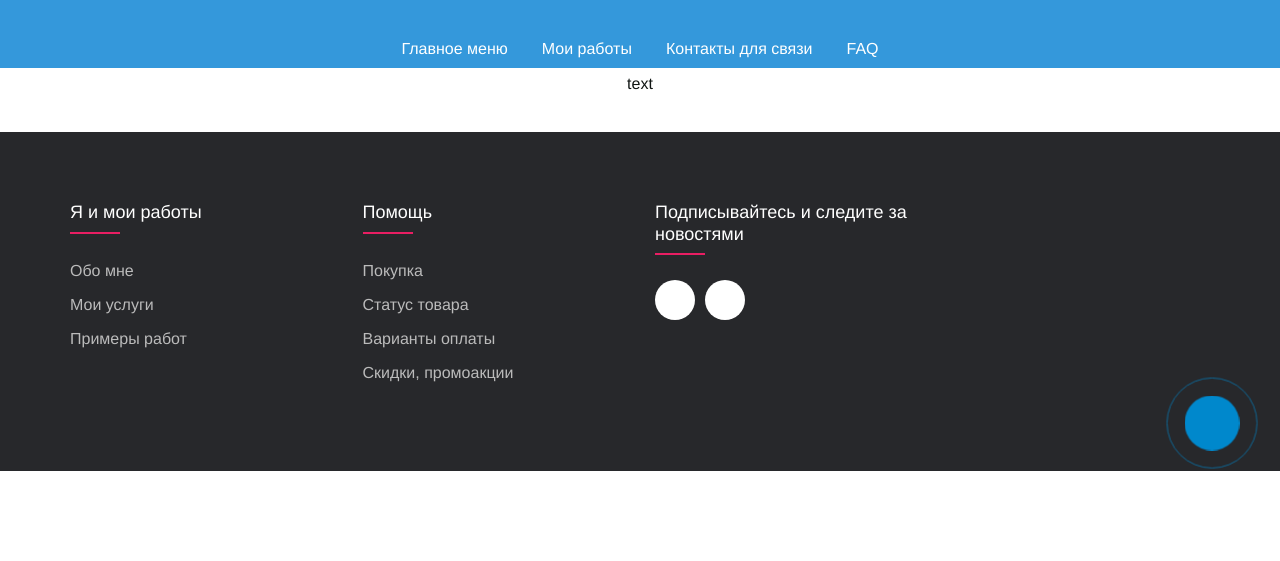
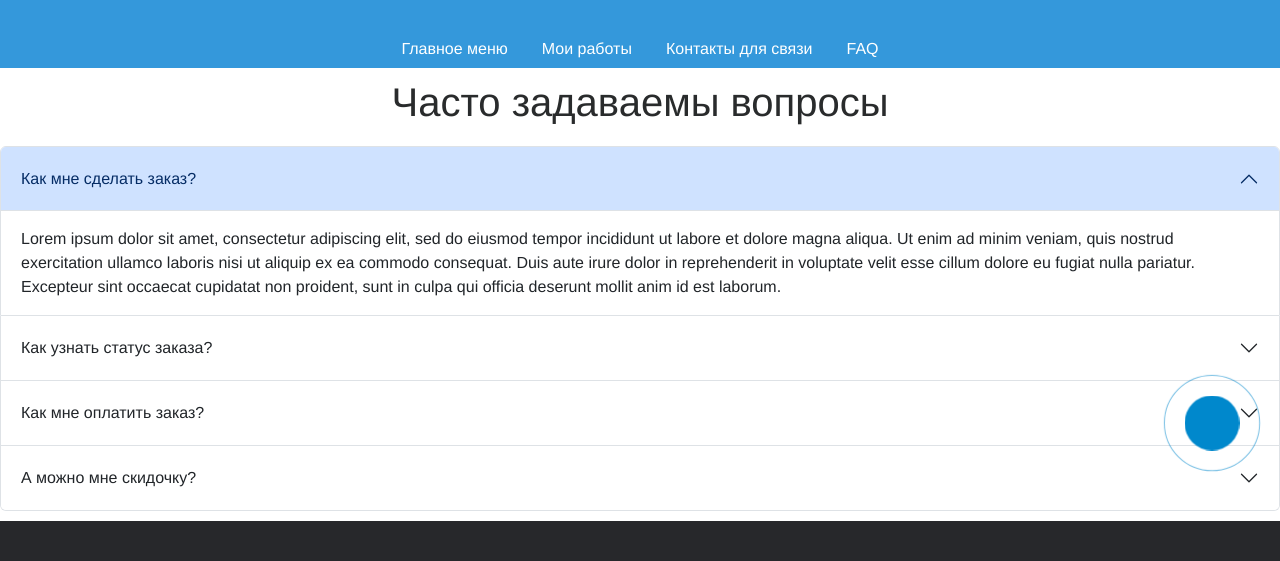
Before and after one commit to AlekseySapunkov/vite-react-bootstrap-ts-app, a React (Vite) app: page /faq in a window 1280 px wide. Shown: the part 232-793 px from the top of the page. Built offline with nearby package versions, Linux system fonts and the light colour scheme.

Commit message:
add content FAQ

```diff
--- a/components/layouts/Footer.tsx
+++ b/components/layouts/Footer.tsx
@@ -9,8 +9,8 @@ const Footer = (props: any) => {
         <div className={styles['footer-col']}>
           <h4>Я и мои работы</h4>
           <ul>
-            <li><a href="#">Обо мне</a></li>
-            <li><a href="#">Мои услуги</a></li>
+            <li><a href="/">Обо мне</a></li>
+            <li><a href="/">Мои услуги</a></li>
             <li><a href="works">Примеры работ</a></li>
           </ul>
         </div>
--- a/components/layouts/MainContent.tsx
+++ b/components/layouts/MainContent.tsx
@@ -13,13 +13,16 @@ const MainContent = (props: any) => {
             жизни.
             <br /> Пою, танцую, играю, рисую.
           </p>
+          <p>Я провожу мастер класы, рисую картины маслом <br />
+            А еще я могу делать афигенные 2d и 3d изображения.
+          </p>
         </div>
         <div className={styles.img}>
-            <img
-              src="me.jpg"
-              alt="imageFinger"
-            />
-          </div>
+          <img
+            src="me.jpg"
+            alt="imageFinger"
+          />
+        </div>
       </div>
     </main>
   );
--- /dev/null
+++ b/components/nav/FAQ.module.scss
@@ -0,0 +1,8 @@
+.h1 {
+    margin-top: 10px;
+    margin-bottom: 20px;
+}
+
+.accordion {
+    margin-bottom: 10px;
+}
--- a/components/nav/FAQ.tsx
+++ b/components/nav/FAQ.tsx
@@ -1,7 +1,59 @@
-const FAQ = (props: any) => {
+import { Accordion } from "react-bootstrap"
+import styles from "./FAQ.module.scss"
+const FAQ = () => {
     return (
         <>
-            <p>text</p>
+            <h1 className={styles.h1}>Часто задаваемы вопросы</h1>
+            <Accordion defaultActiveKey="0" className={styles.accordion}>
+                <Accordion.Item eventKey="0">
+                    <Accordion.Header>Как мне сделать заказ?</Accordion.Header>
+                    <Accordion.Body>
+                        Lorem ipsum dolor sit amet, consectetur adipiscing elit, sed do
+                        eiusmod tempor incididunt ut labore et dolore magna aliqua. Ut enim ad
+                        minim veniam, quis nostrud exercitation ullamco laboris nisi ut
+                        aliquip ex ea commodo consequat. Duis aute irure dolor in
+                        reprehenderit in voluptate velit esse cillum dolore eu fugiat nulla
+                        pariatur. Excepteur sint occaecat cupidatat non proident, sunt in
+                        culpa qui officia deserunt mollit anim id est laborum.
+                    </Accordion.Body>
+                </Accordion.Item>
+                <Accordion.Item eventKey="1">
+                    <Accordion.Header>Как узнать статус заказа?</Accordion.Header>
+                    <Accordion.Body>
+                        Lorem ipsum dolor sit amet, consectetur adipiscing elit, sed do
+                        eiusmod tempor incididunt ut labore et dolore magna aliqua. Ut enim ad
+                        minim veniam, quis nostrud exercitation ullamco laboris nisi ut
+                        aliquip ex ea commodo consequat. Duis aute irure dolor in
+                        reprehenderit in voluptate velit esse cillum dolore eu fugiat nulla
+                        pariatur. Excepteur sint occaecat cupidatat non proident, sunt in
+                        culpa qui officia deserunt mollit anim id est laborum.
+                    </Accordion.Body>
+                </Accordion.Item>
+                <Accordion.Item eventKey="2">
+                    <Accordion.Header>Как мне оплатить заказ?</Accordion.Header>
+                    <Accordion.Body>
+                        Lorem ipsum dolor sit amet, consectetur adipiscing elit, sed do
+                        eiusmod tempor incididunt ut labore et dolore magna aliqua. Ut enim ad
+                        minim veniam, quis nostrud exercitation ullamco laboris nisi ut
+                        aliquip ex ea commodo consequat. Duis aute irure dolor in
+                        reprehenderit in voluptate velit esse cillum dolore eu fugiat nulla
+                        pariatur. Excepteur sint occaecat cupidatat non proident, sunt in
+                        culpa qui officia deserunt mollit anim id est laborum.
+                    </Accordion.Body>
+                </Accordion.Item>
+                <Accordion.Item eventKey="3">
+                    <Accordion.Header>А можно мне скидочку?</Accordion.Header>
+                    <Accordion.Body>
+                        Lorem ipsum dolor sit amet, consectetur adipiscing elit, sed do
+                        eiusmod tempor incididunt ut labore et dolore magna aliqua. Ut enim ad
+                        minim veniam, quis nostrud exercitation ullamco laboris nisi ut
+                        aliquip ex ea commodo consequat. Duis aute irure dolor in
+                        reprehenderit in voluptate velit esse cillum dolore eu fugiat nulla
+                        pariatur. Excepteur sint occaecat cupidatat non proident, sunt in
+                        culpa qui officia deserunt mollit anim id est laborum.
+                    </Accordion.Body>
+                </Accordion.Item>
+            </Accordion>
         </>
     )
 
--- a/index.html
+++ b/index.html
@@ -1,14 +1,17 @@
 <!doctype html>
 <html lang="en">
+
 <head>
   <meta charset="UTF-8" />
   <link rel="icon" type="image/svg+xml" href="/vite.svg" />
   <meta name="viewport" content="width=device-width, initial-scale=1.0" />
   <script src="https://api-maps.yandex.ru/v3/?apikey=cd8cc1b2-3698-4bab-b838-d3bea05cbf36&lang=ru_RU"></script>
-    <title>Vite + React + TS</title>
+  <title>Сайт художницы</title>
 </head>
+
 <body>
   <div id="root"></div>
   <script type="module" src="/src/main.tsx"></script>
 </body>
+
 </html>
```
Also changed, not shown: public/free-icon-call-1034132.png (deleted). Lines whose indentation alone changed are shown as unchanged.
